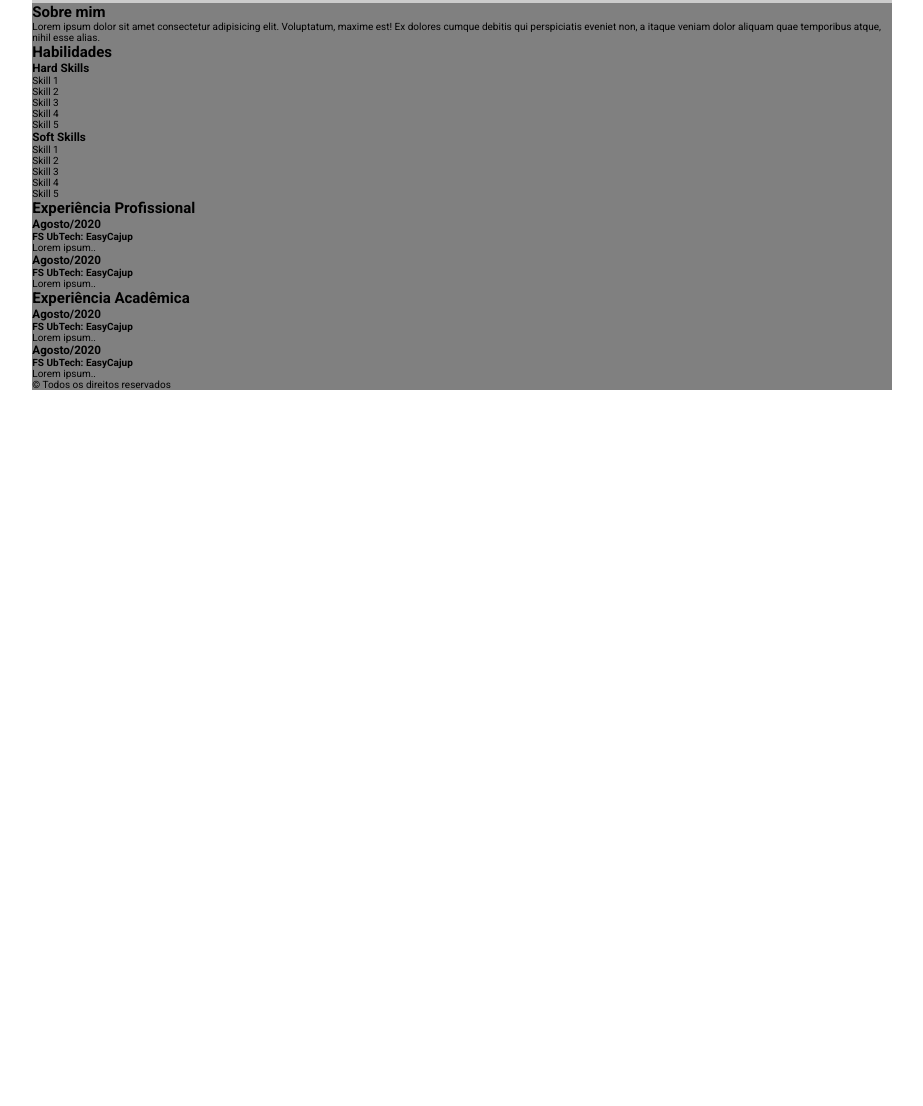
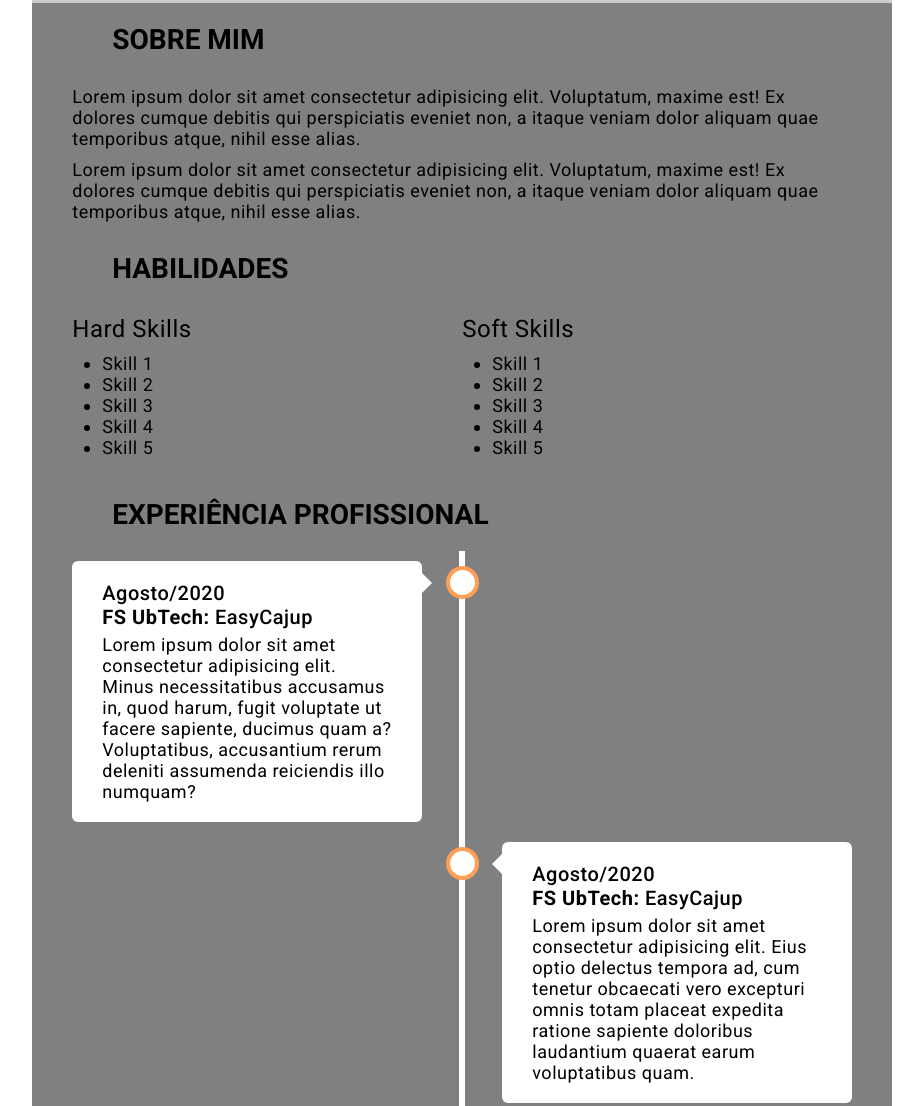
Before and after one commit to joaomarcos11/curriculum-jquery, a plain HTML site: page index.html in a window 1280 px wide. Shown: the part 420-1526 px from the top of the page, without its empty margins (345-1268 px from the left). Before the commit the page ends 810 px from the top, so only its background shows below. Drawn offline with Linux system fonts and the light colour scheme.

Commit message:
D02: section aboutme, skills, job-exp

```diff
--- a/index.html
+++ b/index.html
@@ -74,10 +74,16 @@
           eveniet non, a itaque veniam dolor aliquam quae temporibus atque,
           nihil esse alias.
         </p>
+        <p>Lorem ipsum dolor sit amet consectetur adipisicing elit.
+          Voluptatum, maxime est! Ex dolores cumque debitis qui perspiciatis
+          eveniet non, a itaque veniam dolor aliquam quae temporibus atque,
+          nihil esse alias.
+        </p>
       </section>
 
       <section id="skills">
         <h2>Habilidades</h2>
+        <div class="skills-grid">
           <section>
             <h3>Hard Skills</h3>
             <ul>
@@ -99,31 +105,52 @@
               <li>Skill 5</li>
             </ul>
           </section>
+        </div>
       </section>
 
-      <section id="jobsExperience">
+      <section id="jobs-exp">
         <h2>Experiência Profissional</h2>
+
+        <div class="timeline">
+
           <div class="container left">
             <div class="content">
-            <h3>Agosto/2020</h3>
-            <h4>
-              <span>FS UbTech:</span>
-              EasyCajup
-            </h4>
-            <p>Lorem ipsum..</p>
+              <h3>
+                Agosto/2020 <br /> <strong>FS UbTech:</strong> EasyCajup
+              </h3>
+              <p>Lorem ipsum dolor sit amet consectetur adipisicing elit. Minus necessitatibus accusamus in, quod harum, fugit voluptate ut facere sapiente, ducimus quam a? Voluptatibus, accusantium rerum deleniti assumenda reiciendis illo numquam?</p>
             </div>
           </div>
 
           <div class="container right">
             <div class="content">
-            <h3>Agosto/2020</h3>
-            <h4>
-              <span>FS UbTech:</span>
-              EasyCajup
-            </h4>
-            <p>Lorem ipsum..</p>
+              <h3>
+                Agosto/2020 <br /> <strong>FS UbTech:</strong> EasyCajup
+              </h3>
+              <p>Lorem ipsum dolor sit amet consectetur adipisicing elit. Eius optio delectus tempora ad, cum tenetur obcaecati vero excepturi omnis totam placeat expedita ratione sapiente doloribus laudantium quaerat earum voluptatibus quam.</p>
             </div>
           </div>
+
+          <div class="container left">
+            <div class="content">
+              <h3>
+                Agosto/2020 <br /> <strong>FS UbTech:</strong> EasyCajup
+              </h3>
+              <p>Lorem ipsum dolor sit amet consectetur adipisicing elit. Minus necessitatibus accusamus in, quod harum, fugit voluptate ut facere sapiente, ducimus quam a? Voluptatibus, accusantium rerum deleniti assumenda reiciendis illo numquam?</p>
+            </div>
+          </div>
+
+          <div class="container right">
+            <div class="content">
+              <h3>
+                Agosto/2020 <br /> <strong>FS UbTech:</strong> EasyCajup
+              </h3>
+              <p>Lorem ipsum dolor sit amet consectetur adipisicing elit. Eius optio delectus tempora ad, cum tenetur obcaecati vero excepturi omnis totam placeat expedita ratione sapiente doloribus laudantium quaerat earum voluptatibus quam.</p>
+            </div>
+          </div>
+
+        </div>
+
       </section>
 
       <section id="graduationExperience">
--- a/styles/global.css
+++ b/styles/global.css
@@ -25,7 +25,7 @@
 
 }
 
-@media(min-width: 721px){
+@media(min-width: 1080px){
   html{
       /* 1rem = 10px */
       font-size:62.5%;
@@ -50,6 +50,6 @@ a{
   text-decoration: none;
 }
 
-ul{
+/* ul{
   list-style: none;
-}
+} */
--- a/styles/index.css
+++ b/styles/index.css
@@ -25,6 +25,10 @@ body {
   /* margin-right: 4rem; */
   margin-right: 3%;
   background-color: aqua;
+}
+
+.pageContainer nav li {
+  list-style: none;
 }
 
 .pageContainer nav li {
@@ -115,7 +119,7 @@ body {
 
 .pageContainer #personalInfo .personContact .contactButtons a {
   background-color: hotpink;
-  padding: 1rem 0.5rem;
+  padding: 1rem;
   font-size: 2rem;
   border-radius: 5px;
 }
@@ -124,14 +128,194 @@ body {
   margin-right: 2rem;
 }
 
+/* ToDo: pequena div antes do título preenchida
+         para dar um efeito legal, alinhado com foto e texto */
 
+.pageContainer main h2 {
+  font-size: 2.8rem;
+  color: black;
+  text-transform: uppercase;
+  font-weight: 700;
+  padding: 2rem 0 2rem 8rem;
+}
+/* ToDO: */
+
+.pageContainer main h2::before {
+
+}
+
+/* SOBRE MIM */
+.pageContainer main #aboutMe p {
+  /* border: 1px solid red; */
+  font-style: normal;
+  font-size: 1.8rem;
+  font-weight: 400;
+  letter-spacing: 0.05rem;
+  padding: 1rem 4rem 1rem 4rem;
+}
+
+.pageContainer main #aboutMe p + p {
+  padding: 0 4rem 1rem 4rem;
+}
+
+/* HABILIDADES */
+
+.pageContainer main #skills .skills-grid {
+  padding: 1rem 4rem 1rem 4rem;
+  display: grid;
+  grid-template-columns: 1fr 1fr;
+}
+
+.pageContainer main #skills .skills-grid h3 {
+  font-style: normal;
+  font-size: 2.4rem;
+  font-weight: 400;
+  letter-spacing: 0.05rem;
+}
+
+.pageContainer main #skills .skills-grid ul {
+  padding: 1rem 0 1rem 1rem;
+}
+
+.pageContainer main #skills .skills-grid ul li {
+  margin-left: 2rem;
+  font-style: normal;
+  font-size: 1.8rem;
+  font-weight: 400;
+  letter-spacing: 0.05rem;
+  padding-right: 2rem;
+}
+
+/* EXPERIENCIA PROFISSIONAL */
+
+.pageContainer main #jobs-exp .timeline {
+  position: relative;
+  max-width: 1200px;
+  margin: 0 auto;
+}
+
+.pageContainer main #jobs-exp .timeline::after {
+  content: '';
+  position: absolute;
+  width: 6px;
+  background-color: white;
+  top: 0;
+  bottom: 0;
+  left: 50%;
+  margin-left: -3px;
+}
+
+.pageContainer main #jobs-exp .container {
+  padding: 10px 40px;
+  position: relative;
+  background-color: inherit;
+  /* background-color: #f0f0f5; */
+  width: 50%;
+}
+
+.pageContainer main #jobs-exp .container::after {
+  content: '';
+  position: absolute;
+  width: 25px;
+  height: 25px;
+  right: -17px;
+  background-color: white;
+  border: 4px solid #FF9F55;
+  top: 15px;
+  border-radius: 50%;
+  z-index: 1;
+}
+
+.pageContainer main #jobs-exp .left {
+  left: 0;
+}
+
+.pageContainer main #jobs-exp .right {
+  left: 50%;
+}
+
+.pageContainer main #jobs-exp .left::before {
+  content: " ";
+  height: 0;
+  position: absolute;
+  top: 22px;
+  width: 0;
+  z-index: 1;
+  right: 30px;
+  border: medium solid white;
+  border-width: 10px 0 10px 10px;
+  border-color: transparent transparent transparent white;
+}
+
+.pageContainer main #jobs-exp .right::before {
+  content: " ";
+  height: 0;
+  position: absolute;
+  top: 22px;
+  width: 0;
+  z-index: 1;
+  left: 30px;
+  border: medium solid white;
+  border-width: 10px 10px 10px 0;
+  border-color: transparent white transparent transparent;
+}
+
+.pageContainer main #jobs-exp .right::after {
+  left: -16px;
+}
+
+.pageContainer main #jobs-exp .content {
+  padding: 20px 30px;
+  background-color: white;
+  position: relative;
+  border-radius: 6px;
+}
+
+.pageContainer main #jobs-exp .content h3 {
+  font-style: normal;
+  font-size: 2rem;
+  font-weight: 500;
+  letter-spacing: 0.05rem;
+  padding-bottom: 0.5rem;
+}
+
+.pageContainer main #jobs-exp .content p {
+  font-style: normal;
+  font-size: 1.8rem;
+  font-weight: 400;
+  letter-spacing: 0.05rem;
+}
 
 /* Media Queries */
 
-@media(max-width: 1080px){
+@media (max-width: 1080px){
 
 }
 
-@media(max-width: 720px){
+@media screen and (max-width: 720px){
+  .pageContainer main #jobs-exp .timeline::after {
+    left: 31px;
+  }
 
+  .pageContainer main #jobs-exp .container {
+    width: 100%;
+    padding-left: 70px;
+    padding-right: 25px;
+  }
+
+  .pageContainer main #jobs-exp .container::before {
+    left: 60px;
+    border: medium solid white;
+    border-width: 10px 10px 10px 0;
+    border-color: transparent white transparent transparent;
+  }
+
+  .pageContainer main #jobs-exp .left::after,
+  .pageContainer main #jobs-exp .right::after {
+    left: 15px;
+  }
+
+  .pageContainer main #jobs-exp .right {
+    left: 0%;
+  }
 }
```
Lines whose indentation alone changed are shown as unchanged.
